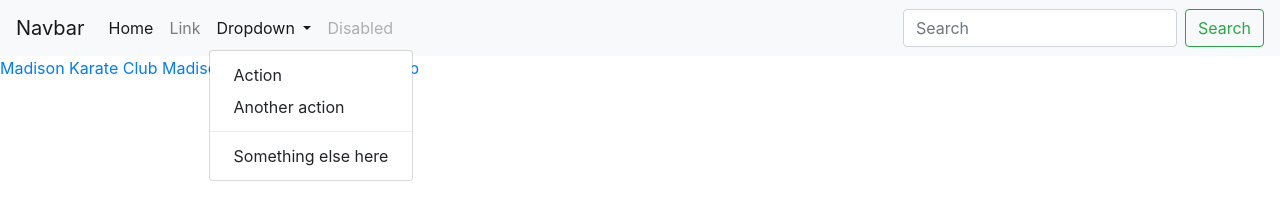
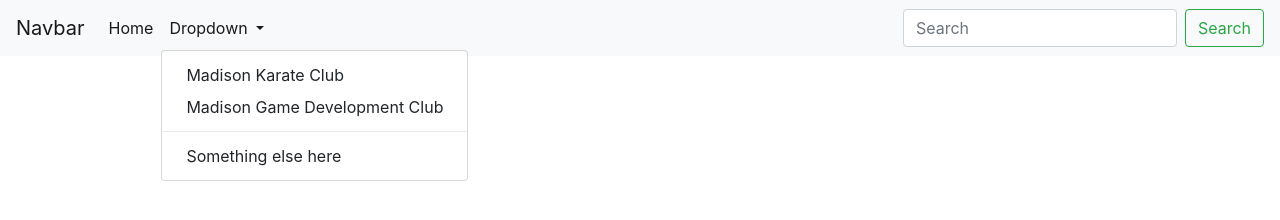
Before and after one commit to Jakelamers64/UW-web, a plain HTML site: page index.html in a window 1280 px wide. Both pictures are taken after a click on the button "Dropdown". Drawn offline with nearby package versions, Linux system fonts and the light colour scheme.

Commit message:
moved clubs to nav bar drop down and removed useless buttons

```diff
--- a/index.html
+++ b/index.html
@@ -16,6 +16,7 @@
     <!--bootstrap code end-->
   </head>
   <body>
+    <!--navbar code-->
     <nav class="navbar navbar-expand-lg navbar-light bg-light">
       <a class="navbar-brand" href="#">Navbar</a>
       <button class="navbar-toggler" type="button" data-toggle="collapse" data-target="#navbarSupportedContent" aria-controls="navbarSupportedContent" aria-expanded="false" aria-label="Toggle navigation">
@@ -25,24 +26,18 @@
       <div class="collapse navbar-collapse" id="navbarSupportedContent">
         <ul class="navbar-nav mr-auto">
           <li class="nav-item active">
-            <a class="nav-link" href="#">Home <span class="sr-only">(current)</span></a>
-          </li>
-          <li class="nav-item">
-            <a class="nav-link" href="#">Link</a>
+            <a class="nav-link" href="https://jakelamers64.github.io/UW-web/">Home <span class="sr-only">(current)</span></a>
           </li>
           <li class="nav-item dropdown">
             <a class="nav-link dropdown-toggle" href="#" id="navbarDropdown" role="button" data-toggle="dropdown" aria-haspopup="true" aria-expanded="false">
               Dropdown
             </a>
-            <div class="dropdown-menu" aria-labelledby="navbarDropdown">
-              <a class="dropdown-item" href="#">Action</a>
-              <a class="dropdown-item" href="#">Another action</a>
+            <div class="dropdown-menu" aria-labelledby="Clubs">
+              <a class="dropdown-item" href="https://mjkc.madcitykarate.com/">Madison Karate Club</a>
+              <a class="dropdown-item" href="http://gamedesignuw.com/">Madison Game Development Club</a>
               <div class="dropdown-divider"></div>
               <a class="dropdown-item" href="#">Something else here</a>
             </div>
-          </li>
-          <li class="nav-item">
-            <a class="nav-link disabled" href="#">Disabled</a>
           </li>
         </ul>
         <form class="form-inline my-2 my-lg-0">
@@ -51,7 +46,6 @@
         </form>
       </div>
     </nav>
-    <a href = "https://mjkc.madcitykarate.com/">Madison Karate Club</a>
-    <a href = "http://gamedesignuw.com/">Madison Game Development Club</a>
+    <!--end of nav bar-->
   </body>
 </html>
```
